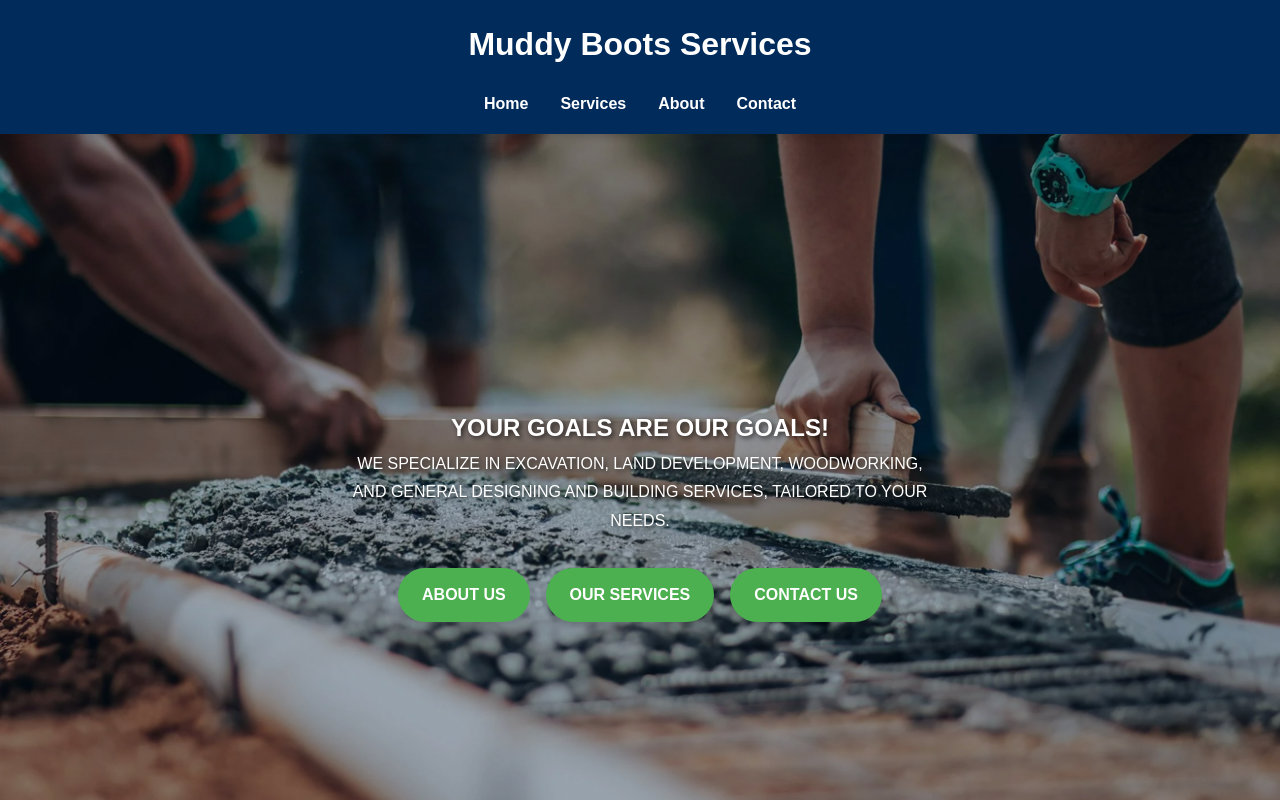
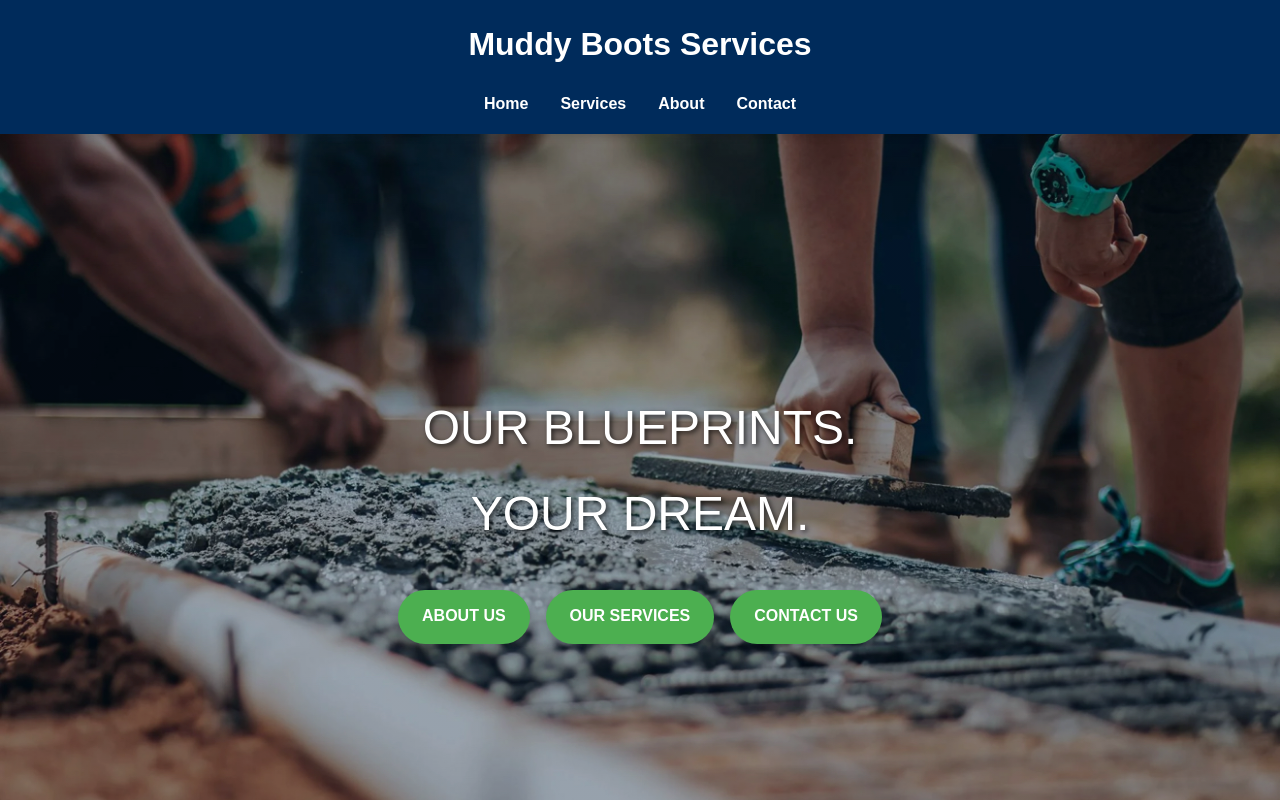
Before and after one commit to hippieforhire/muddyboots.works, a plain HTML site: page index.html in a window 1280 px wide. Shown: the top 800 px of the page. Drawn offline with nearby package versions, Linux system fonts and the light colour scheme.

Commit message:
Update index.html

```diff
--- a/index.html
+++ b/index.html
@@ -26,8 +26,8 @@
         <section class="hero">
             <div class="hero-overlay"></div>
             <div class="hero-text" data-aos="fade-down">
-                <h2>Your goals are our goals!</h2>
-                <p>We specialize in excavation, land development, woodworking, and general designing and building services, tailored to your needs.</p>
+                <span>Our Blueprints.</span>
+                <span>Your Dream.</span>
             </div>
             <div class="hero-links" data-aos="fade-up">
                 <a href="about.html" class="button">About Us</a>
```
